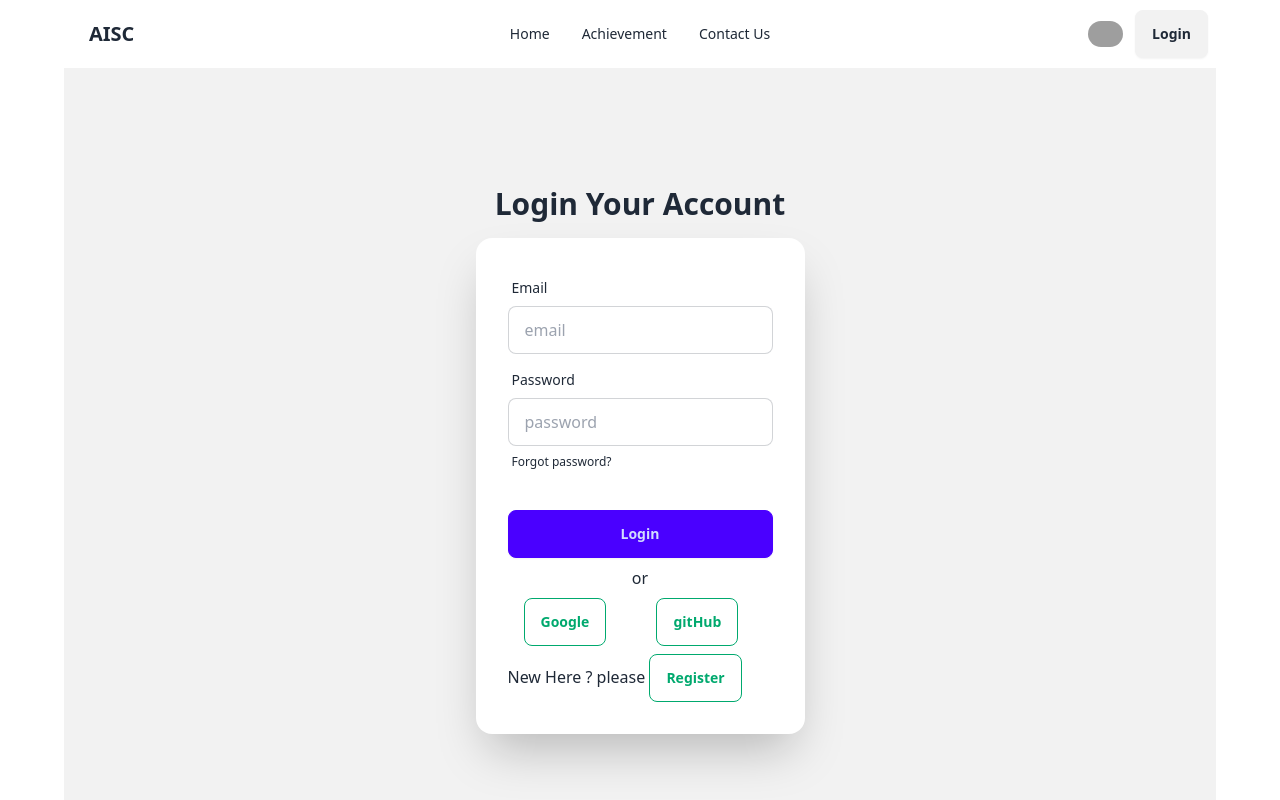
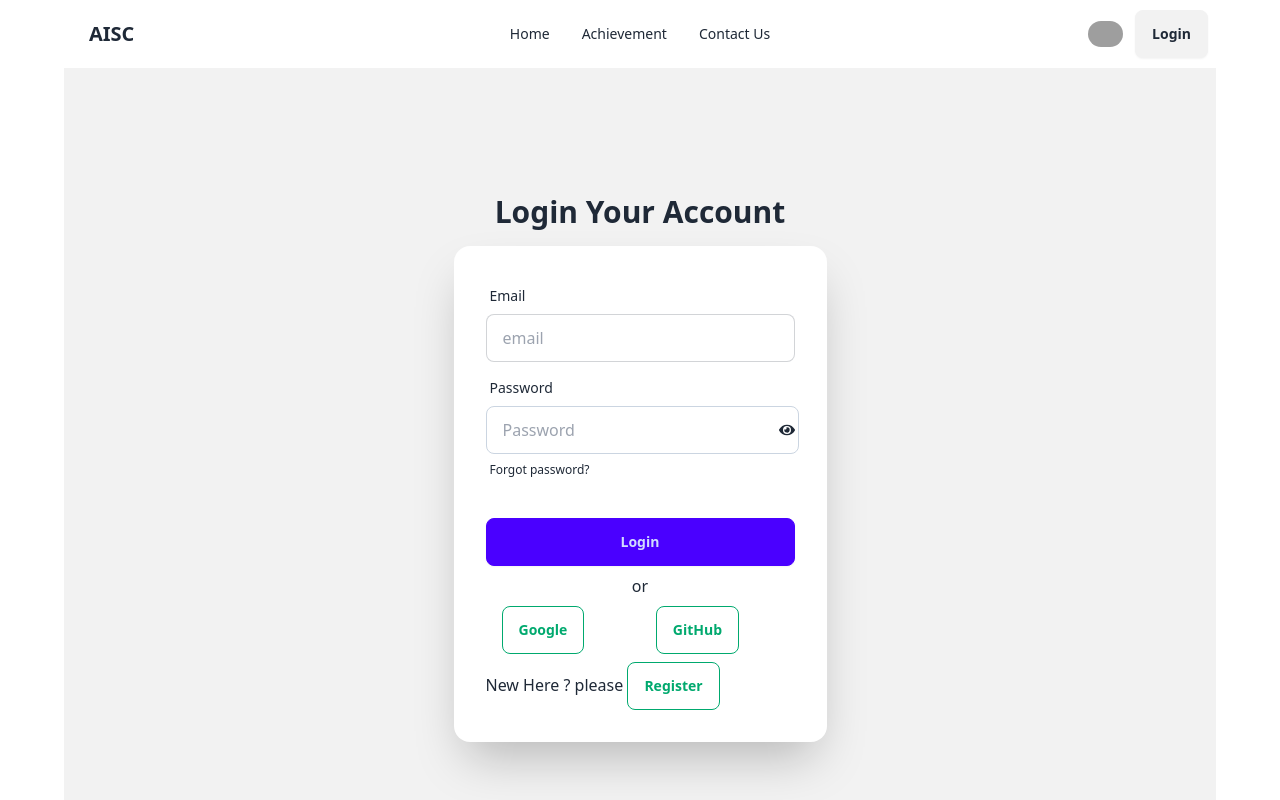
Before and after one commit to Jewel-190237/Land-Properties-Management, a React (Vite) app: page /login in a window 1280 px wide. Shown: the top 800 px of the page. Built offline with nearby package versions, Linux system fonts and the light colour scheme; no server answers; grey boxes are pictures that could not be loaded.

Commit message:
Login Updated

```diff
--- a/package.json
+++ b/package.json
@@ -15,9 +15,12 @@
     "match-sorter": "^6.3.4",
     "react": "^18.2.0",
     "react-dom": "^18.2.0",
+    "react-icons": "^5.1.0",
     "react-router-dom": "^6.22.3",
     "react-toastify": "^10.0.5",
-    "sort-by": "^1.2.0"
+    "sort-by": "^1.2.0",
+    "sweetalert": "^2.1.2",
+    "sweetalert2": "^11.10.7"
   },
   "devDependencies": {
     "@types/react": "^18.2.66",
--- a/src/Authentication/Login.jsx
+++ b/src/Authentication/Login.jsx
@@ -1,61 +1,93 @@
-import { useContext } from "react";
+import { useState, useContext } from "react";
 import { Link, useLocation, useNavigate } from "react-router-dom";
 import { authContext } from "../Providers/AuthProvider";
-
-
-import { ToastContainer, toast } from 'react-toastify';
-import 'react-toastify/dist/ReactToastify.css';
+import { FaEye, FaEyeSlash } from 'react-icons/fa';
+import Swal from 'sweetalert2';
+import 'sweetalert2/dist/sweetalert2.css';
 import UseTitle from "../Components/Title/UseTitle";
 
 const Login = () => {
     UseTitle("Login")
 
-    const location = useLocation()
-    const naviGate = useNavigate()
+    // Initialize necessary hooks and context
+    const location = useLocation();
+    const naviGate = useNavigate();
+    const [showPassword, setShowPassword] = useState(false);
+    const { signIn, googleSignIn, gitHubSignIn } = useContext(authContext);
 
-    const { signIn, googleSignIn, gitHubSignIn } = useContext(authContext)
-    const handleSignIn = e => {
-        e.preventDefault()
+    // Function to handle form submission for regular login
+    const handleSignIn = async (e) => {
+        e.preventDefault();
 
-        const form = new FormData(e.currentTarget)
+        const form = new FormData(e.currentTarget);
+        const email = form.get('email');
+        const password = form.get('password');
 
-        const email = form.get('email')
-        const password = form.get('password')
-
-        console.log(email, password)
-
-        signIn(email, password)
-            .then(result => {
-                console.log(result)
-                toast.success('Login Successfully')
-                naviGate(location?.state ? location.state : '/')
-            })
-            .catch(error => {
-                console.error(error)
-            })
+        try {
+            // Attempt to sign in
+            await signIn(email, password);
+            naviGate(location?.state ? location.state : '/');
+            Swal.fire({
+                icon: 'success',
+                title: 'Login successful!',
+                showConfirmButton: false,
+                timer: 1500
+            });
+        } catch (error) {
+            console.error(error);
+            Swal.fire({
+                icon: 'error',
+                title: 'Login failed',
+                text: 'Please check your credentials and try again.'
+            });
+        }
     }
 
+    // Function to handle sign in with Google
     const handlesSignInWithGoogle = () => {
         googleSignIn()
             .then(result => {
-                console.log(result)
-                naviGate(location?.state ? location.state : '/')
+                console.log(result);
+                naviGate(location?.state ? location.state : '/');
+                Swal.fire({
+                    icon: 'success',
+                    title: 'Login successful!',
+                    showConfirmButton: false,
+                    timer: 1500
+                });
             })
             .catch(error => {
-                console.error(error)
-            })
+                console.error(error);
+                Swal.fire({
+                    icon: 'error',
+                    title: 'Login failed',
+                    text: 'Please try again later.'
+                });
+            });
     }
+
+    // Function to handle sign in with GitHub
     const handlesSignInWithGitHub = () => {
         gitHubSignIn()
             .then(result => {
-                console.log(result)
-                naviGate(location?.state ? location.state : '/')
+                console.log(result);
+                naviGate(location?.state ? location.state : '/');
+                Swal.fire({
+                    icon: 'success',
+                    title: 'Login successful!',
+                    showConfirmButton: false,
+                    timer: 1500
+                });
             })
             .catch(error => {
-                console.error(error)
-            })
+                console.error(error);
+                Swal.fire({
+                    icon: 'error',
+                    title: 'Login failed',
+                    text: 'Please try again later.'
+                });
+            });
     }
-
 
     return (
         <div>
@@ -76,7 +108,14 @@ const Login = () => {
                                 <label className="label">
                                     <span className="label-text">Password</span>
                                 </label>
-                                <input type="password" name="password" placeholder="password" className="input input-bordered" required />
+                                <div className="flex">
+                                    <input
+                                        type={showPassword ? "text" : "password"}
+                                        name="password" placeholder="Password" className="input border-slate-300 pr-16" required />
+                                    <span onClick={() => setShowPassword(!showPassword)} className="mt-4 -ml-5">
+                                        {showPassword ? <FaEyeSlash></FaEyeSlash> : <FaEye></FaEye>}
+                                    </span>
+                                </div>
                                 <label className="label">
                                     <a href="#" className="label-text-alt link link-hover">Forgot password?</a>
                                 </label>
@@ -92,17 +131,17 @@ const Login = () => {
                                     <button onClick={handlesSignInWithGoogle} className="btn btn-outline ml-4 btn-success">Google</button>
                                 </p>
                                 <p>
-                                    <button onClick={handlesSignInWithGitHub} className="btn btn-outline ml-4 btn-success">gitHub</button>
+                                    <button onClick={handlesSignInWithGitHub} className="btn btn-outline ml-4 btn-success">GitHub</button>
                                 </p>
                             </div>
                             <div>
                                 <p>New Here ? please <Link to='/register'>
                                     <button className="btn btn-outline btn-success">Register</button>
                                 </Link> </p>
+
                             </div>
                         </form>
                     </div>
-                    <ToastContainer></ToastContainer>
                 </div>
             </div>
         </div>
```
Also changed, not shown: src/Authentication/Register.jsx (+2 -5 lines), 1 other file (tests, documents, lock files or other folders).
